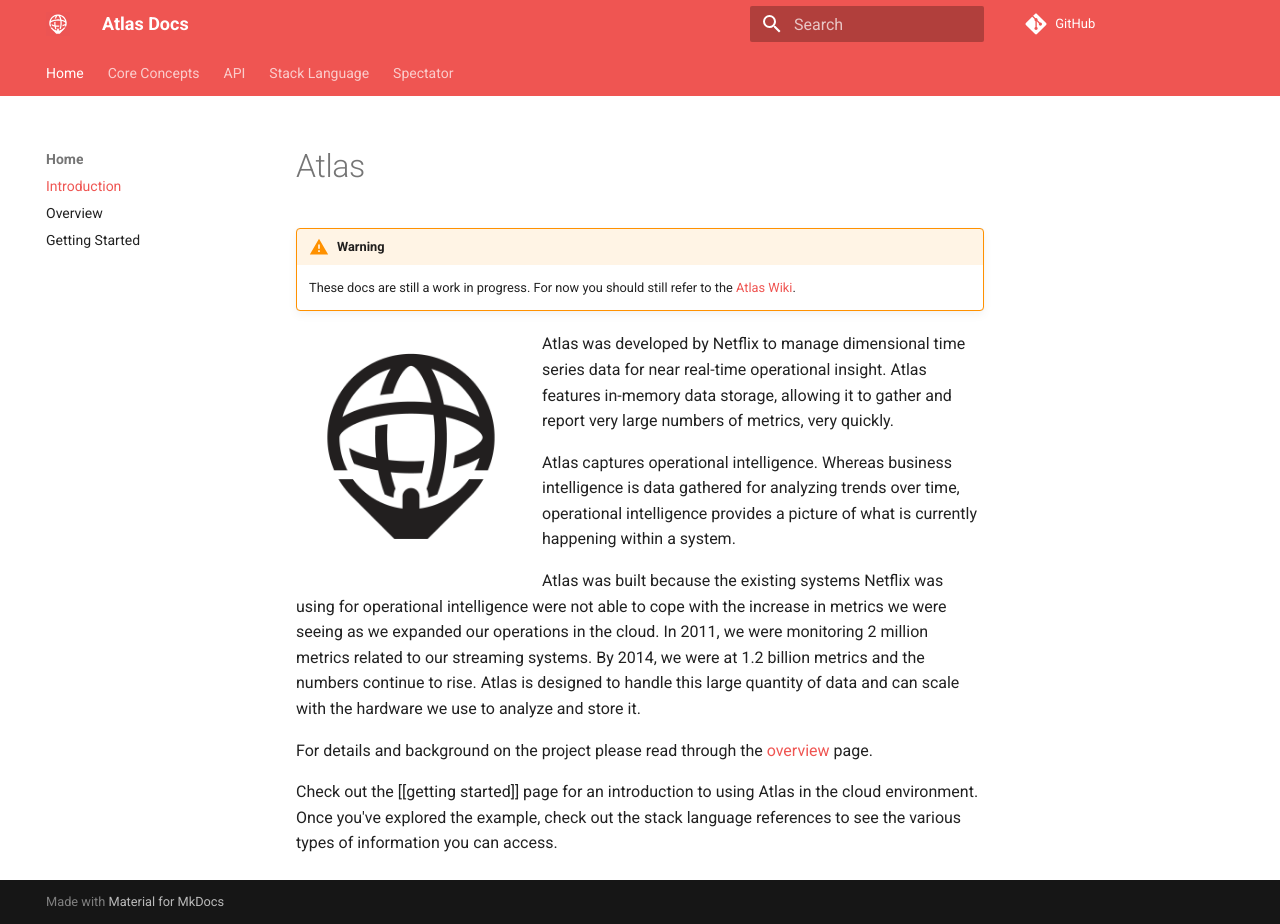
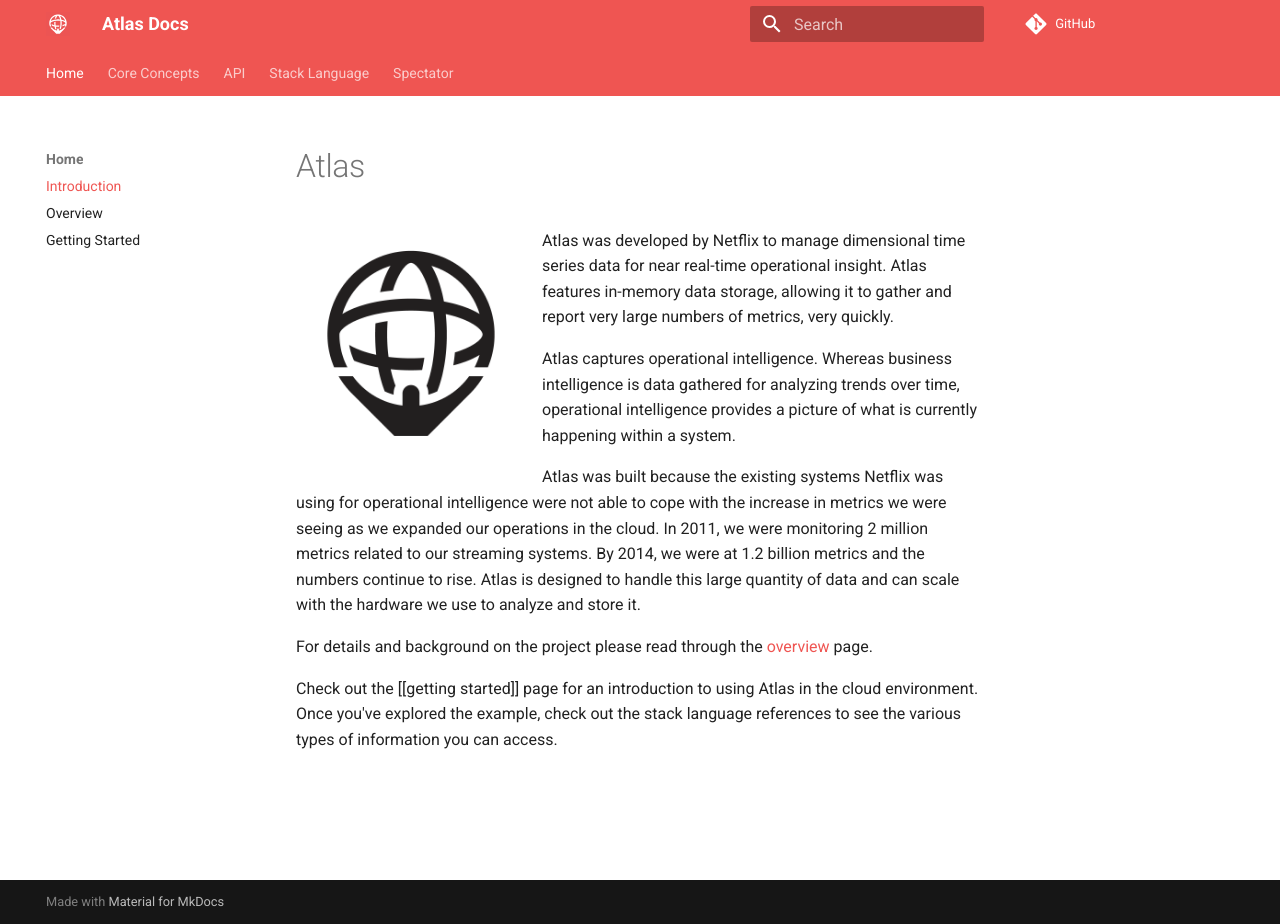
Before and after one commit to Netflix/atlas-docs, an MkDocs documentation site: the page built from docs/index.md, in a window 1280 px wide and 924 px high. Built offline with MkDocs 1.6.1 and Material for MkDocs 9.7.7, drawn with Linux system fonts in a browser that asks for light colours; comment, search, counter and statistics services are not loaded.

Commit message:
remove warning about docs not being ready (#110)
This will now be considered the official docs for Atlas and
Spectator.

```diff
--- a/docs/index.md
+++ b/docs/index.md
@@ -1,9 +1,5 @@
 
 # Atlas
-
-!!! warning
-    These docs are still a work in progress. For now you should still refer to
-    the [Atlas Wiki](https://github.com/Netflix/atlas/wiki).
 
 <img src="images/atlas_logo.png" width="230" height="230" align="left"></img>
 
```
